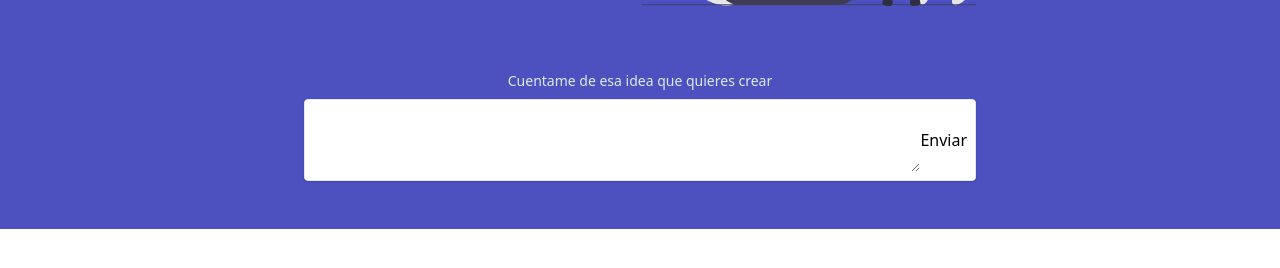
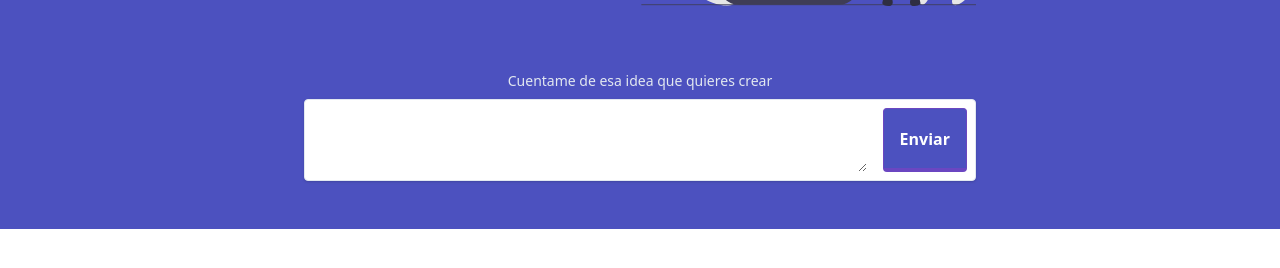
Before and after one commit to nestorsgarzonc/portfolio-gatsby, a Gatsby site in the folder mi-sitio/: page / in a window 1280 px wide. Shown: the part 342-610 px from the top of the page. Built offline with nearby package versions, Linux system fonts and the light colour scheme; Gatsby itself is replaced by a stand-in of ours.

Commit message:
ussing apply

```diff
--- a/mi-sitio/src/components/contact_form.js
+++ b/mi-sitio/src/components/contact_form.js
@@ -8,7 +8,7 @@ export default () => (
                 id='contact-content'
                 name='contact-content'
                 className='flex-1 py-2 px3 focus:outline-none focus:shadow-outline'></textarea>
-            <button>Enviar</button>
+            <button class='btn ml-4'>Enviar</button>
         </div>
     </form>
 )
--- a/mi-sitio/src/styles/global.css
+++ b/mi-sitio/src/styles/global.css
@@ -1,3 +1,6 @@
 @tailwind base;
 @tailwind components;
 @tailwind utilities;
+.btn {
+    @apply bg-indigo-700 text-white font-bold rounded border border-purple-700 py-2 px-4 border-b-4;
+}
```
